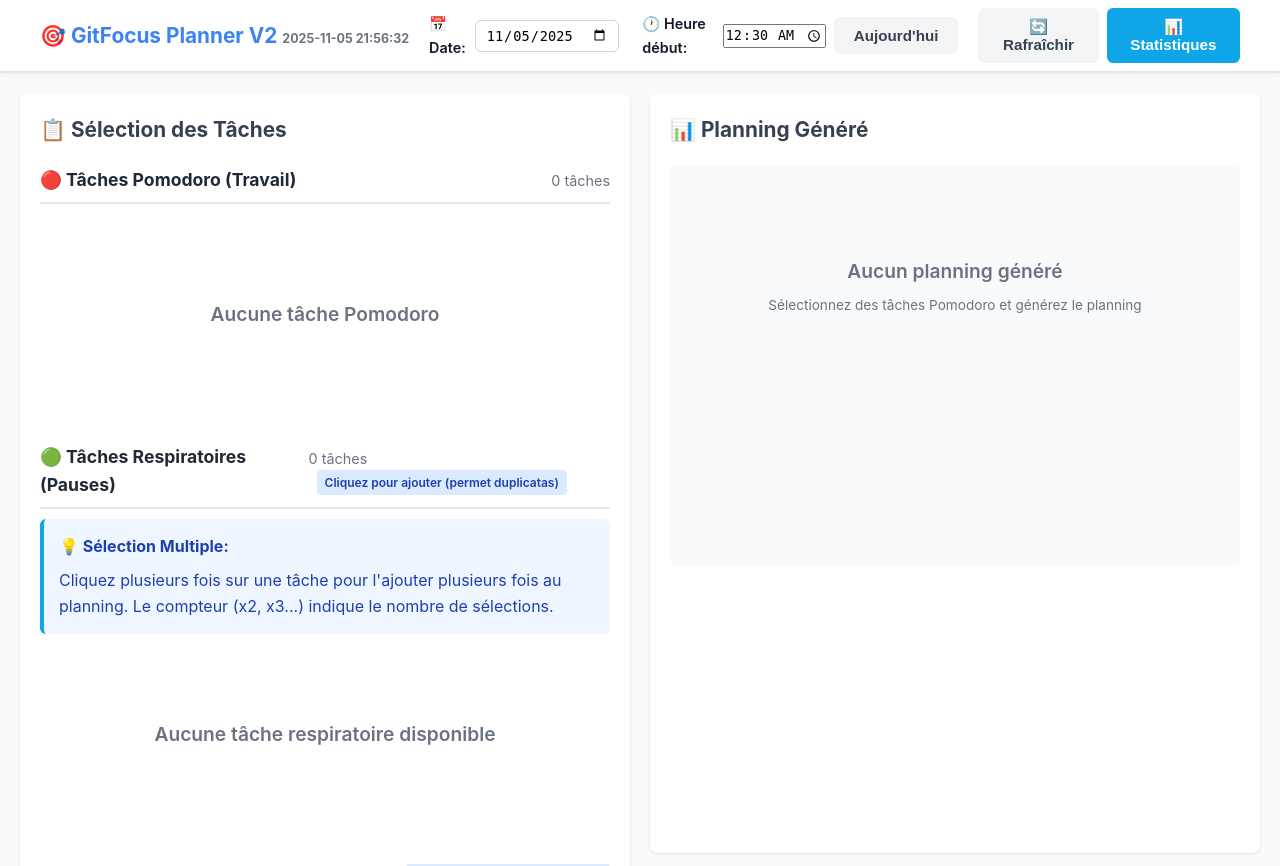
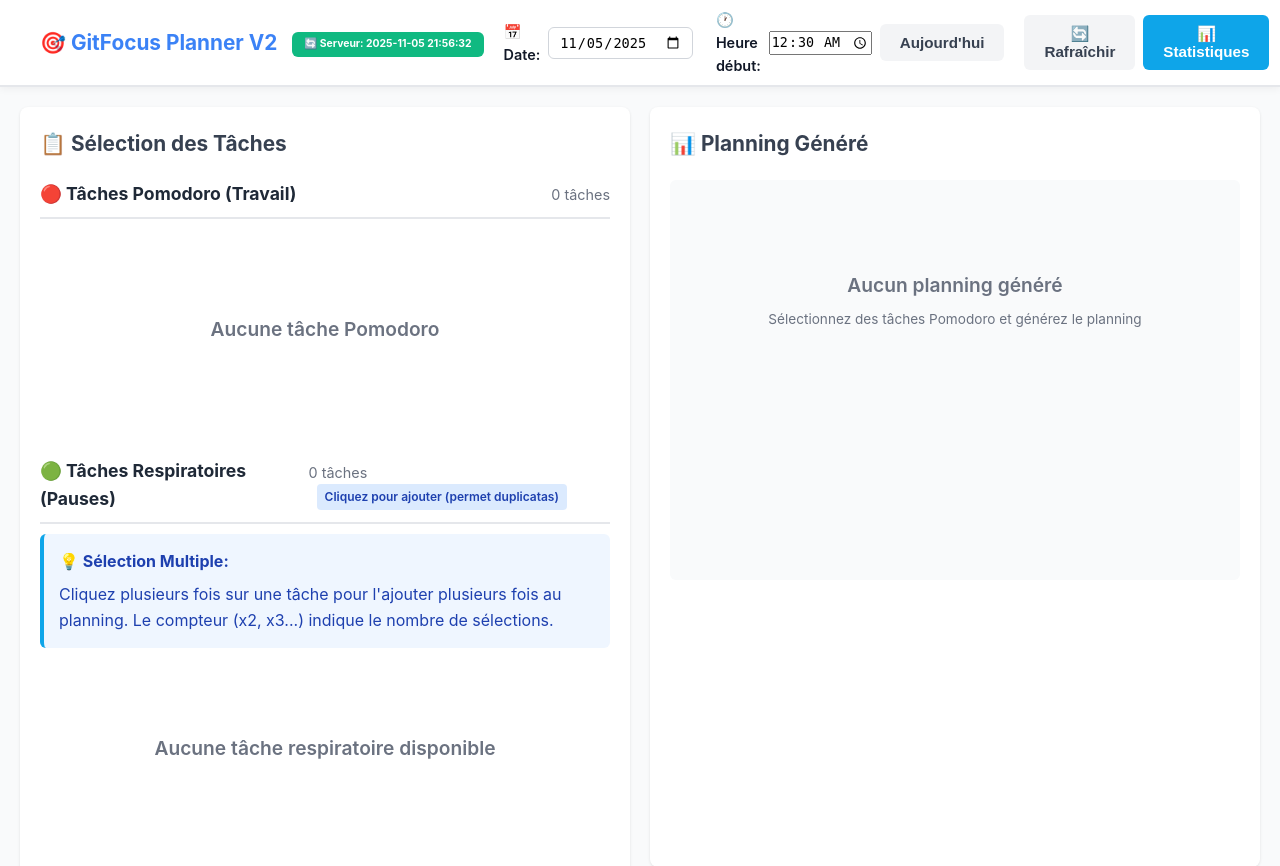
Before and after one commit to julioplanning0-collab/GitFocusPlanner, a Flask app: page /api/v2/gitfocus/interface in a window 1280 px wide. Shown: the top 866 px of the page. Run offline with Flask 3, Linux system fonts and the light colour scheme; data that the repository does not hold is empty; parts of the project's set-up code (start-up, migrations or seed data) failed here and were passed over.

Commit message:
feat: Display server version prominently in header
- Added green badge showing server start time in header
- Makes it obvious when server has been restarted
- Helps debug cache issues by showing exact server version
- Badge is highly visible with green background and white text

```diff
--- a/webapp/templates/gitfocus_v2.html
+++ b/webapp/templates/gitfocus_v2.html
@@ -10,7 +10,11 @@
     <!-- Header -->
     <header class="header">
         <div class="container header-inline">
-            <h1>🎯 GitFocus Planner V2 <span style="font-size: 0.6em; color: #6b7280;">{{ server_version }}</span></h1>
+            <h1>🎯 GitFocus Planner V2
+                <span style="display: inline-block; background: #10b981; color: white; padding: 4px 12px; border-radius: 6px; font-size: 0.5em; font-weight: bold; margin-left: 10px; vertical-align: middle;">
+                    🔄 Serveur: {{ server_version }}
+                </span>
+            </h1>
 
             <div class="date-selector">
                 <label for="planning-date">📅 Date:</label>
```
